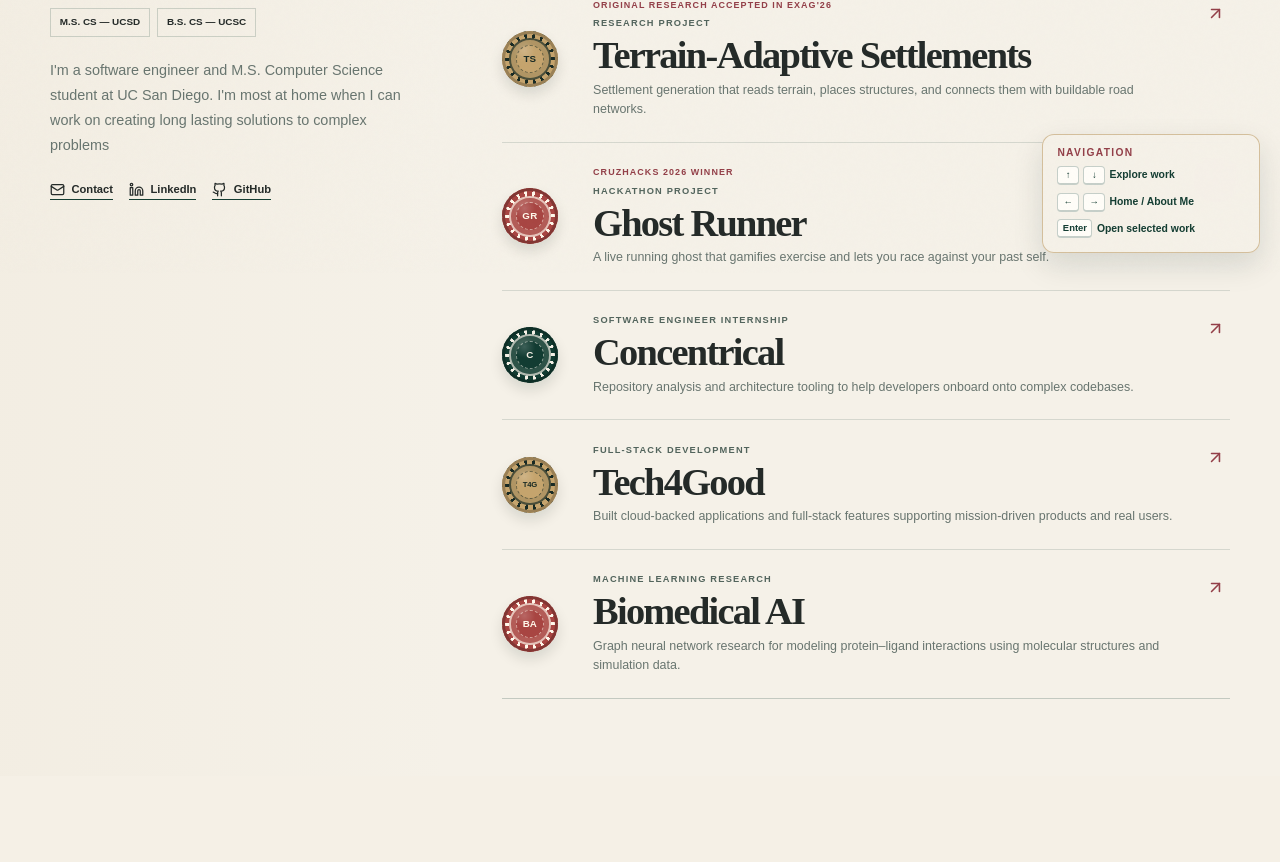
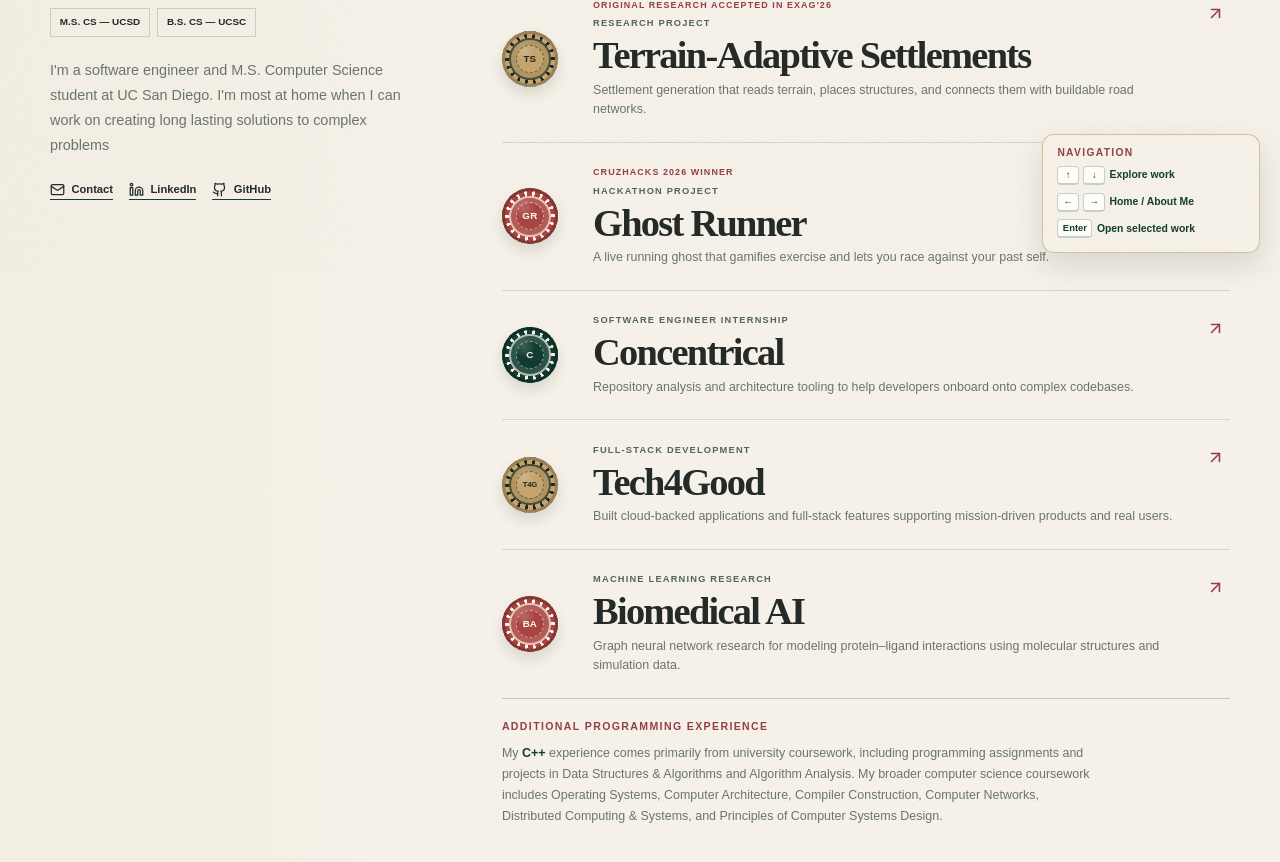
Before and after one commit to raymonsadhra/raymonsadhra.github.io, a Next.js app: page / in a window 1280 px wide. Shown: the part 527-1389 px from the top of the page. Before the commit the page ends 1303 px from the top, so only its background shows below. Built offline with nearby package versions, Linux system fonts and the light colour scheme; no server answers.

Commit message:
Add C++ coursework note to homepage

```diff
--- a/src/app/globals.css
+++ b/src/app/globals.css
@@ -464,3 +464,30 @@
 @media(prefers-reduced-motion: reduce) {
   .selected-work-row[data-keyboard-selected="true"] { transition: none; }
 }
+
+/* Coursework note beneath Featured Work */
+.coursework-note {
+  max-width: 600px;
+  padding: 1.35rem 0 .15rem;
+}
+.coursework-note h3 {
+  margin: 0 0 .55rem;
+  color: var(--v10-red);
+  font: 750 .66rem/1.3 "DM Sans Variable", sans-serif;
+  text-transform: uppercase;
+  letter-spacing: .13em;
+}
+.coursework-note p {
+  margin: 0;
+  color: var(--v10-muted);
+  font-size: .78rem;
+  line-height: 1.68;
+}
+.coursework-note strong {
+  color: var(--v10-green);
+  font-weight: 800;
+}
+@media(max-width: 700px) {
+  .coursework-note { padding-top: 1.2rem; }
+  .coursework-note p { font-size: .76rem; }
+}
--- a/src/components/PokerHome.tsx
+++ b/src/components/PokerHome.tsx
@@ -47,6 +47,10 @@
             <ArrowUpRight className="work-arrow" size={19} aria-hidden="true" />
           </Link>)}
         </div>
+        <aside className="coursework-note" aria-labelledby="coursework-note-title">
+          <h3 id="coursework-note-title">Additional Programming Experience</h3>
+          <p>My <strong>C++</strong> experience comes primarily from university coursework, including programming assignments and projects in Data Structures &amp; Algorithms and Algorithm Analysis. My broader computer science coursework includes Operating Systems, Computer Architecture, Compiler Construction, Computer Networks, Distributed Computing &amp; Systems, and Principles of Computer Systems Design.</p>
+        </aside>
       </section>
     </div>
 
```
